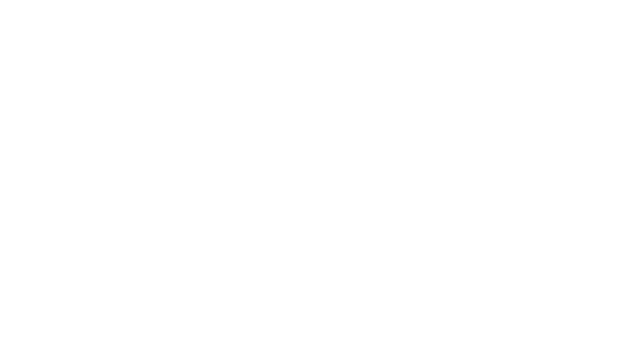
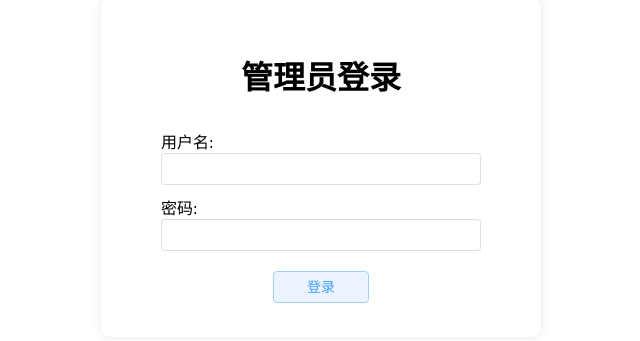
Before and after one commit to lammy2021/TaskManager, a Vue app: page /login in a window 1280 px wide. Before the commit this address had no page. Shown: the part 233-574 px from the top of the page, without its empty margins (319-959 px from the left). Built offline with nearby package versions, Linux system fonts and the light colour scheme.

Commit message:
修复了登录的鉴权问题

```diff
--- a/package.json
+++ b/package.json
@@ -11,9 +11,12 @@
     "axios": "^1.7.7",
     "core-js": "^3.8.3",
     "element-plus": "^2.8.2",
+    "js-cookie": "^3.0.5",
+    "localforage": "^1.10.0",
     "vue": "^3.2.13",
     "vue-router": "^4.4.3",
-    "vuex": "^4.1.0"
+    "vuex": "^4.1.0",
+    "vuex-persistedstate": "^4.1.0"
   },
   "devDependencies": {
     "@babel/core": "^7.12.16",
--- /dev/null
+++ b/src/components/AdminLoginPage.vue
@@ -0,0 +1,52 @@
+<template>
+  <div class="login-page">
+    <h1>管理员登录</h1>
+    <form @submit.prevent="submitForm">
+      <label for="username">用户名:</label>
+      <el-input id="username" v-model="username" required></el-input>
+      <label for="password">密码:</label>
+      <el-input id="password" type="password" v-model="password" required></el-input>
+      <el-button type="primary" plain native-type="submit">登录</el-button>
+    </form>
+  </div>
+</template>
+
+<script setup>
+import { ref } from 'vue';
+import { useRouter } from 'vue-router';
+import axios from 'axios';
+import { ElMessage } from 'element-plus';
+import Cookies from 'js-cookie';
+
+const router = useRouter();
+const username = ref('');
+const password = ref('');
+
+const submitForm = async () => {
+  try {
+    const loginData = {
+      username: username.value,
+      password: password.value,
+    };
+
+    const response = await axios.post('/api/admin/login', loginData);
+
+    if (response.status === 200 && response.data.status === 'succeed') {
+      const token = response.data.token;
+      Cookies.set('jwt_token', token, { expires: 1 }); // Set cookie to expire in 1 day
+      axios.defaults.headers.common['Authorization'] = `Bearer ${token}`;
+      ElMessage.success('登录成功');
+      await router.push({ path: '/admin/dashboard' });
+    } else {
+      ElMessage.error('登录失败');
+    }
+  } catch (error) {
+    console.error('登录请求失败:', error);
+    ElMessage.error('登录请求失败，请检查网络或联系管理员');
+  }
+};
+</script>
+
+<style scoped>
+@import '../styles/AdminLoginPage.css';
+</style>
--- a/src/main.js
+++ b/src/main.js
@@ -1,10 +1,19 @@
-import { createApp } from 'vue'
-import App from './App.vue'
-import ElementPlus from 'element-plus'
-import 'element-plus/dist/index.css'
-import router from './router'
+import { createApp } from 'vue';
+import App from './App.vue';
+import ElementPlus from 'element-plus';
+import 'element-plus/dist/index.css';
+import router from './router';
+import axios from 'axios';
+import Cookies from 'js-cookie';
 
-const app = createApp(App)
-app.use(ElementPlus)
-app.use(router)
-app.mount('#app')
+const app = createApp(App);
+
+app.use(ElementPlus);
+app.use(router);
+
+const token = Cookies.get('jwt_token');
+if (token) {
+    axios.defaults.headers.common['Authorization'] = `Bearer ${token}`;
+}
+
+app.mount('#app');
--- a/src/router/index.js
+++ b/src/router/index.js
@@ -1,28 +1,38 @@
-// src/router/index.js
-import { createRouter, createWebHistory } from 'vue-router'
-import MainPage from '../components/MainPage.vue'
-import TaskPage from '../components/TaskPage.vue'
+import { createRouter, createWebHistory } from 'vue-router';
+import MainPage from '../components/MainPage.vue';
+import TaskPage from '../components/TaskPage.vue';
+import Cookies from 'js-cookie';
 
 const routes = [
   { path: '/', component: MainPage },
   { path: '/task-page', component: TaskPage },
+  { path: '/login', component: () => import('../components/AdminLoginPage.vue') },
   {
     path: '/admin',
-    component: ()=> import('../components/AdminDashboardPage.vue'), // Lazy load the component
+    component: () => import('../components/AdminDashboardPage.vue'), // Lazy load the component
     children: [
-      { path: 'dashboard', component: ()=> import('../components/AdminDashboard.vue') },
-      { path: 'add-collection', component: ()=> import('../components/AddCollection.vue') },
-      { path: 'collection-management', component: ()=> import('../components/CollectionManagement.vue') },
-      { path: 'user-management', component: ()=> import('../components/UserManagement.vue') },
-      { path: 'system-settings', component: ()=> import('../components/SystemSettings.vue') },
-
-    ]
+      { path: 'dashboard', component: () => import('../components/AdminDashboard.vue') },
+      { path: 'add-collection', component: () => import('../components/AddCollection.vue') },
+      { path: 'collection-management', component: () => import('../components/CollectionManagement.vue') },
+      { path: 'user-management', component: () => import('../components/UserManagement.vue') },
+      { path: 'system-settings', component: () => import('../components/SystemSettings.vue') },
+    ],
+    meta: { requiresAuth: true }
   }
-]
+];
 
 const router = createRouter({
   history: createWebHistory(),
   routes
-})
+});
 
-export default router
+router.beforeEach((to, from, next) => {
+  const token = Cookies.get('jwt_token');
+  if (to.matched.some(record => record.meta.requiresAuth) && !token) {
+    next('/login');
+  } else {
+    next();
+  }
+});
+
+export default router;
--- /dev/null
+++ b/src/styles/AdminLoginPage.css
@@ -0,0 +1,81 @@
+/* src/styles/AdminLoginPage.css */
+.login-page {
+  display: flex;
+  flex-direction: column;
+  align-items: center;
+  justify-content: center;
+  width: 400px; /* 调整为您需要的长方形容器的宽度 */
+  height: 300px; /* 调整为您需要的长方形容器的高度 */
+  padding: 20px;
+  border-radius: 10px; /* 圆角边框 */
+  box-shadow: 0 0 10px rgba(0, 0, 0, 0.1); /* 灰色边框阴影 */
+  background-color: white; /* 背景色，可以根据需要调整 */
+  position: absolute;
+  top: 0;
+  left: 0;
+  right: 0;
+  bottom: 0;
+  margin: auto;
+}
+
+form {
+  display: flex;
+  flex-direction: column;
+  width: 80%; /* 让表单元素占满容器 */
+}
+
+label {
+  margin-top: 10px;
+}
+
+.el-button {
+  width: 30%; /* 调整按钮宽度 */
+  margin-left: auto; /* 居中按钮 */
+  margin-right: auto;
+  margin-top: 20px;
+}
+
+.link {
+  text-decoration: none;
+  color: #499cd3;
+}
+
+.link:visited {
+  color: #1a9dea;
+}
+
+.extra-links {
+  display: flex;
+  justify-content: flex-end;
+  gap: 10px;
+  position: absolute;
+  bottom: 10px;
+  right: 10px;
+}
+
+.extra-links a {
+  text-decoration: none;
+  color: #409efc;
+}
+
+.extra-links a:hover {
+  color: #409efc;
+  font-size: 1.1em; /* 调整为您需要的字体大小 */
+  text-decoration: none;
+}
+
+/* Media Query for mobile devices */
+@media (max-width: 767px) {
+  .login-page {
+    padding: 10px; /* Smaller padding on mobile devices */
+    box-shadow: 0 0 5px rgba(0, 0, 0, 0.1); /* Smaller box-shadow on mobile devices */
+  }
+
+  .el-button {
+    margin-top: 10px; /* Smaller margin for button on mobile devices */
+  }
+
+  .extra-links {
+    margin-top: 5px; /* Smaller margin for extra links on mobile devices */
+  }
+}
```
Also changed, not shown: src/components/CanvasBackground.vue (added, +122 -0 lines), src/api/admin.js (added), 1 other file (tests, documents, lock files or other folders).
